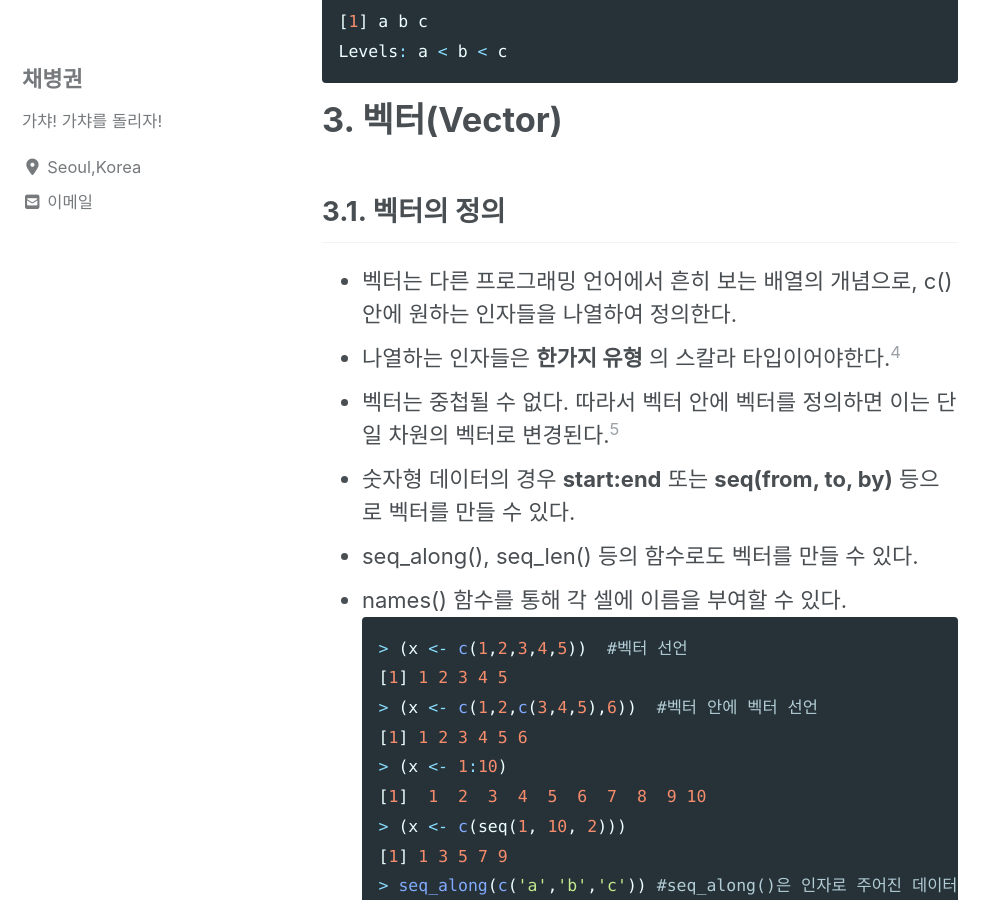
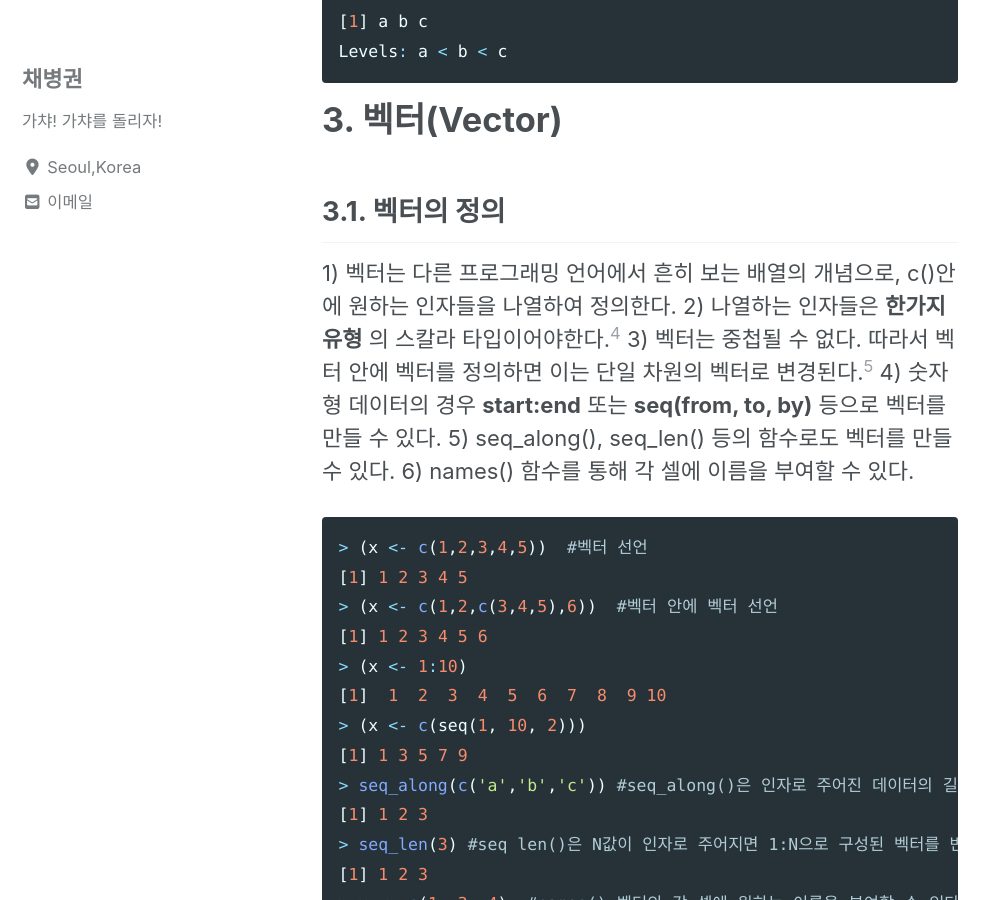
Before and after one commit to ByeongGwonChae/mynotebook, a Jekyll site: the page built from _posts/2020-01-01-R-first-note.md, in a window 1280 px wide and 900 px high, scrolled down 3218 px. Shown: the whole window, without its empty margins (0-998 px from the left). Built offline with Jekyll 4.4.1, drawn with Linux system fonts in a browser that asks for light colours; cached includes are drawn as plain includes; nearby versions of some CDN libraries; some of the changed text lies outside the part shown.

Commit message:
Update 2020-01-01-R-first-note.md

```diff
--- a/_posts/2020-01-01-R-first-note.md
+++ b/_posts/2020-01-01-R-first-note.md
@@ -80,12 +80,12 @@ Levels: a < b < c
 ~~~
 # 3. 벡터(Vector)
 ## 3.1. 벡터의 정의
-* 벡터는 다른 프로그래밍 언어에서 흔히 보는 배열의 개념으로, c()안에 원하는 인자들을 나열하여 정의한다.
-* 나열하는 인자들은 __한가지 유형__ 의 스칼라 타입이어야한다.[^4]
-* 벡터는 중첩될 수 없다. 따라서 벡터 안에 벡터를 정의하면 이는 단일 차원의 벡터로 변경된다.[^5]
-* 숫자형 데이터의 경우 __start:end__ 또는 __seq(from, to, by)__ 등으로 벡터를 만들 수 있다.
-* seq_along(), seq_len() 등의 함수로도 벡터를 만들 수 있다.
-* names() 함수를 통해 각 셀에 이름을 부여할 수 있다.
+1) 벡터는 다른 프로그래밍 언어에서 흔히 보는 배열의 개념으로, c()안에 원하는 인자들을 나열하여 정의한다.
+2) 나열하는 인자들은 __한가지 유형__ 의 스칼라 타입이어야한다.[^4]
+3) 벡터는 중첩될 수 없다. 따라서 벡터 안에 벡터를 정의하면 이는 단일 차원의 벡터로 변경된다.[^5]
+4) 숫자형 데이터의 경우 __start:end__ 또는 __seq(from, to, by)__ 등으로 벡터를 만들 수 있다.
+5) seq_along(), seq_len() 등의 함수로도 벡터를 만들 수 있다.
+6) names() 함수를 통해 각 셀에 이름을 부여할 수 있다.
 ~~~ R
 > (x <- c(1,2,3,4,5))  #벡터 선언
 [1] 1 2 3 4 5
@@ -107,8 +107,8 @@ kim  seo park
   1    3    4
 ~~~
 ## 3.2. 벡터내 데이터 접근
-  벡터는 [ ] 안에 인덱스를 적어서 각 요소를 가져올 수 있다. 이때, 인덱스는 다른 언어와 달리 1 로 시작한다.
-  또 ‘-인덱스’ 와 같이 음수의 인덱스를 사용해 특정 요소만 제외할 수도 있다.
+벡터는 [ ] 안에 인덱스를 적어서 각 요소를 가져올 수 있다. 이때, 인덱스는 다른 언어와 달리 1 로 시작한다.
+또 ‘-인덱스’ 와 같이 음수의 인덱스를 사용해 특정 요소만 제외할 수도 있다.
   벡터의 여러 위치에 저장된 값을 가져오려면 ‘벡터명[색인 벡터]’의 형식을 사용한다
   ‘x[start:end]’ 를 사용해 start부터 end까지 (end에 위치한 요소 포함)의 데이터를 볼 수도 있다.
   ~~~ R
```
